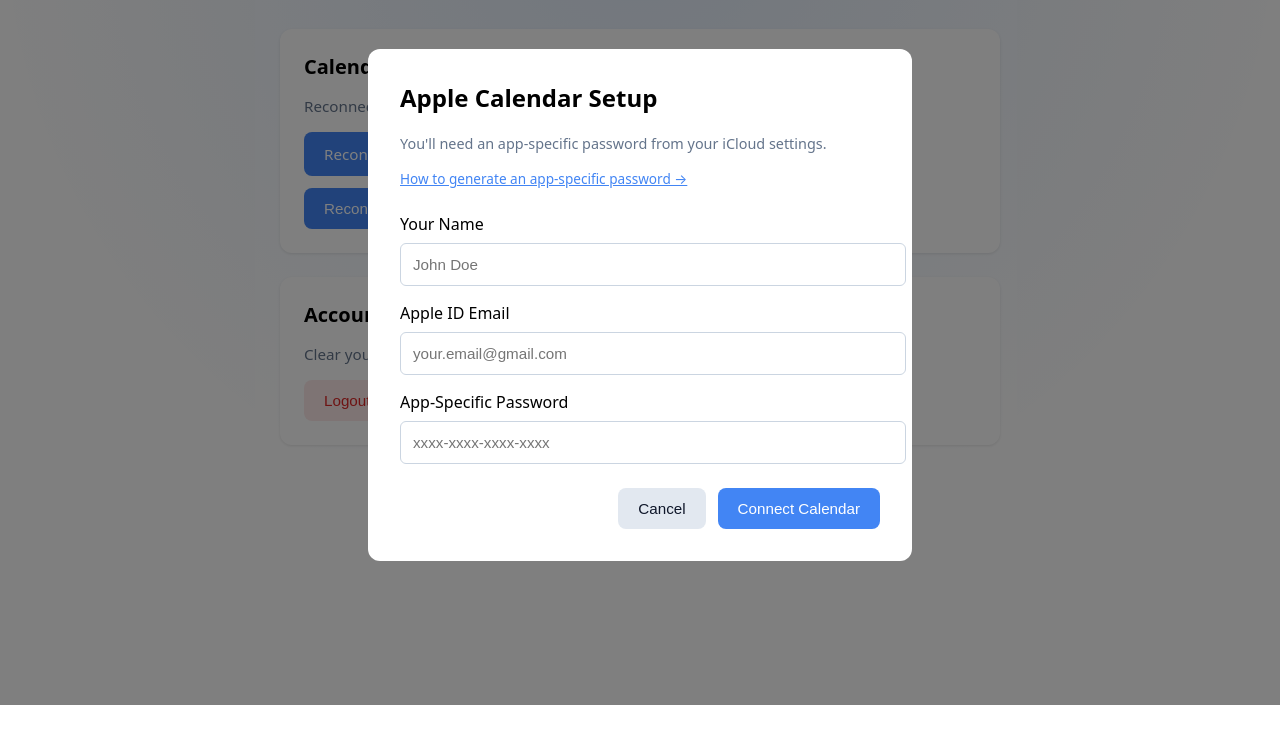
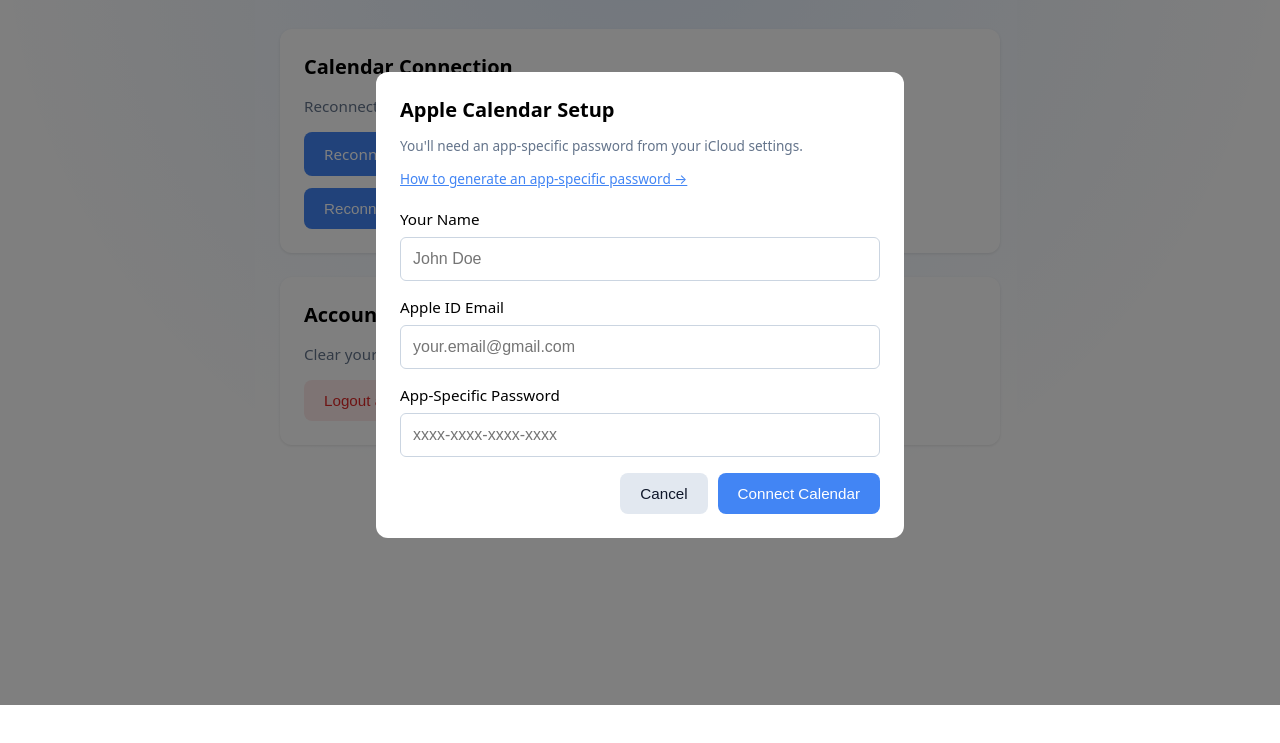
Before and after one commit to simonwisdom/house-availability-calendar, a website: page pages/settings.html in a window 1280 px wide. Both pictures are taken after a click on the button "Reconnect Apple Calendar". Shown: the part 95-838 px from the top of the page. Drawn offline with Linux system fonts and the light colour scheme; no server answers.

Commit message:
fixed apple calendar modal

```diff
--- a/pages/settings.html
+++ b/pages/settings.html
@@ -88,6 +88,67 @@
         flex-wrap: wrap;
       }
 
+      .modal-overlay {
+        position: fixed;
+        inset: 0;
+        background: rgba(0, 0, 0, 0.5);
+        z-index: 1000;
+        padding: 1rem;
+        overflow-y: auto;
+      }
+      .modal-content {
+        background: white;
+        border-radius: 12px;
+        max-width: 480px;
+        width: 100%;
+        max-height: calc(100vh - 2rem);
+        overflow-y: auto;
+        padding: 1.5rem;
+        margin: auto;
+      }
+      .modal-content h2 {
+        margin: 0 0 0.5rem 0;
+        font-size: 1.25rem;
+      }
+      .form-group {
+        margin-bottom: 1rem;
+      }
+      .form-label {
+        display: block;
+        margin-bottom: 0.5rem;
+        font-weight: 500;
+        font-size: 0.95rem;
+      }
+      .form-input {
+        width: 100%;
+        padding: 0.75rem;
+        border: 1px solid #cbd5e1;
+        border-radius: 6px;
+        font-size: 1rem;
+        box-sizing: border-box;
+      }
+      .modal-actions {
+        display: flex;
+        gap: 0.625rem;
+        justify-content: flex-end;
+      }
+
+      @media (max-width: 640px) {
+        .modal-content {
+          padding: 1.25rem;
+        }
+        .modal-content h2 {
+          font-size: 1.125rem;
+        }
+        .form-label {
+          font-size: 0.875rem;
+        }
+        .form-input {
+          padding: 0.625rem;
+          font-size: 0.9375rem;
+        }
+      }
+
       @media (prefers-color-scheme: dark) {
         .card {
           background: #1e293b;
@@ -108,6 +169,15 @@
         }
         #calendar-list {
           color: #94a3b8 !important;
+        }
+        .modal-content {
+          background: #1e293b;
+          color: #f1f5f9;
+        }
+        .form-input {
+          background: #334155;
+          border-color: #475569;
+          color: #f1f5f9;
         }
       }
     </style>
@@ -145,32 +215,29 @@
     </div>
 
     <!-- CalDAV form modal -->
-    <div id="caldav-modal" style="display: none; position: fixed; top: 0; left: 0; width: 100%; height: 100%; background: rgba(0,0,0,0.5); z-index: 1000; align-items: center; justify-content: center;">
-      <div style="background: white; padding: 2rem; border-radius: 12px; max-width: 480px; width: 90%;">
-        <h2 style="margin-top: 0;">Apple Calendar Setup</h2>
-        <p style="font-size: 0.9rem; color: #64748b;">You'll need an app-specific password from your iCloud settings.</p>
+    <div id="caldav-modal" class="modal-overlay" style="display: none; align-items: center; justify-content: center;">
+      <div class="modal-content">
+        <h2>Apple Calendar Setup</h2>
+        <p style="font-size: 0.85rem; color: #64748b; margin-bottom: 0.75rem;">You'll need an app-specific password from your iCloud settings.</p>
         <a href="https://support.apple.com/en-us/102654" target="_blank" style="font-size: 0.85rem; color: #4285f4;">How to generate an app-specific password →</a>
 
-        <form id="caldav-form" style="margin-top: 1.5rem;">
-          <label style="display: block; margin-bottom: 1rem;">
-            <span style="display: block; margin-bottom: 0.5rem; font-weight: 500;">Your Name</span>
-            <input type="text" id="caldav-name" placeholder="John Doe" required
-              style="width: 100%; padding: 0.75rem; border: 1px solid #cbd5e1; border-radius: 6px; font-size: 0.95rem;" />
-          </label>
+        <form id="caldav-form" style="margin-top: 1.25rem;">
+          <div class="form-group">
+            <label class="form-label" for="caldav-name">Your Name</label>
+            <input type="text" id="caldav-name" class="form-input" placeholder="John Doe" required />
+          </div>
 
-          <label style="display: block; margin-bottom: 1rem;">
-            <span style="display: block; margin-bottom: 0.5rem; font-weight: 500;">Apple ID Email</span>
-            <input type="email" id="caldav-email" placeholder="your.email@gmail.com" required
-              style="width: 100%; padding: 0.75rem; border: 1px solid #cbd5e1; border-radius: 6px; font-size: 0.95rem;" />
-          </label>
+          <div class="form-group">
+            <label class="form-label" for="caldav-email">Apple ID Email</label>
+            <input type="email" id="caldav-email" class="form-input" placeholder="your.email@gmail.com" required />
+          </div>
 
-          <label style="display: block; margin-bottom: 1.5rem;">
-            <span style="display: block; margin-bottom: 0.5rem; font-weight: 500;">App-Specific Password</span>
-            <input type="password" id="caldav-password" placeholder="xxxx-xxxx-xxxx-xxxx" required
-              style="width: 100%; padding: 0.75rem; border: 1px solid #cbd5e1; border-radius: 6px; font-size: 0.95rem;" />
-          </label>
+          <div class="form-group">
+            <label class="form-label" for="caldav-password">App-Specific Password</label>
+            <input type="password" id="caldav-password" class="form-input" placeholder="xxxx-xxxx-xxxx-xxxx" required />
+          </div>
 
-          <div style="display: flex; gap: 0.75rem; justify-content: flex-end;">
+          <div class="modal-actions">
             <button type="button" class="btn btn-secondary" id="cancel-caldav">Cancel</button>
             <button type="submit" class="btn btn-primary">Connect Calendar</button>
           </div>
```
